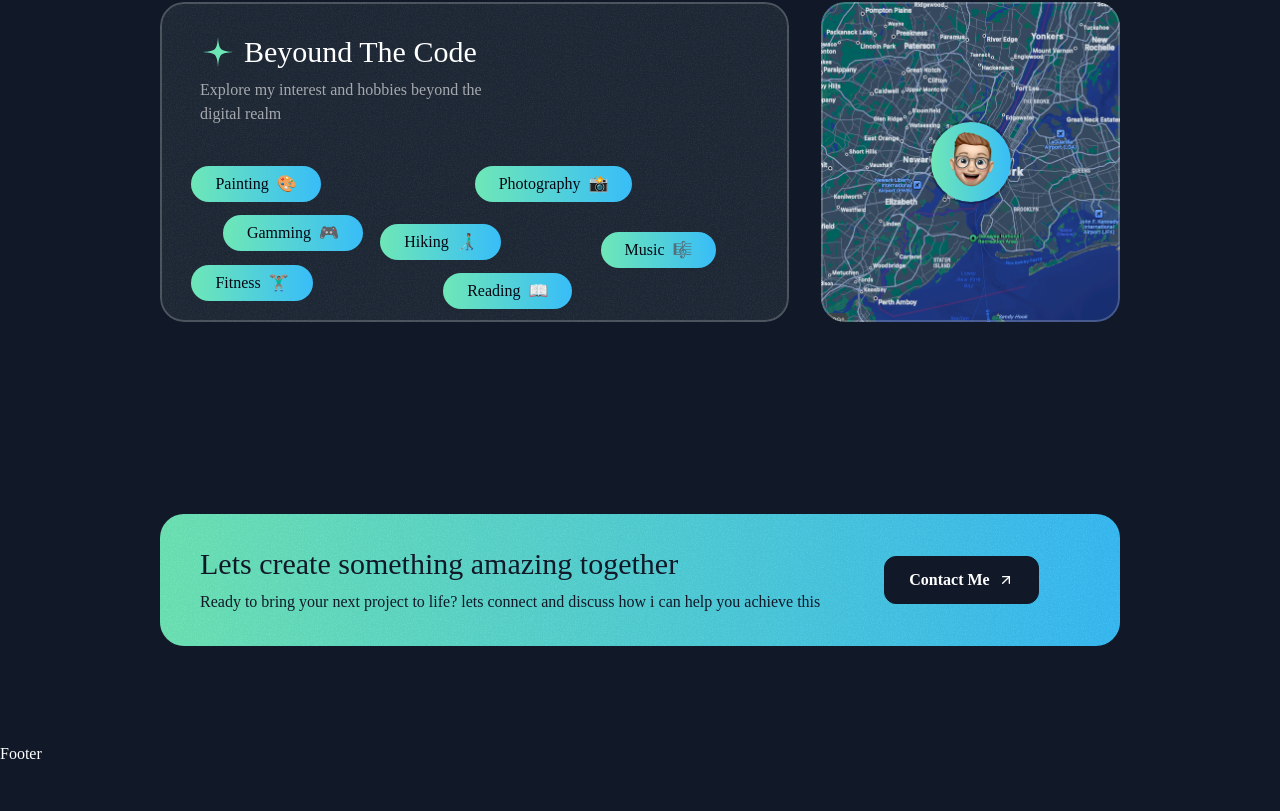
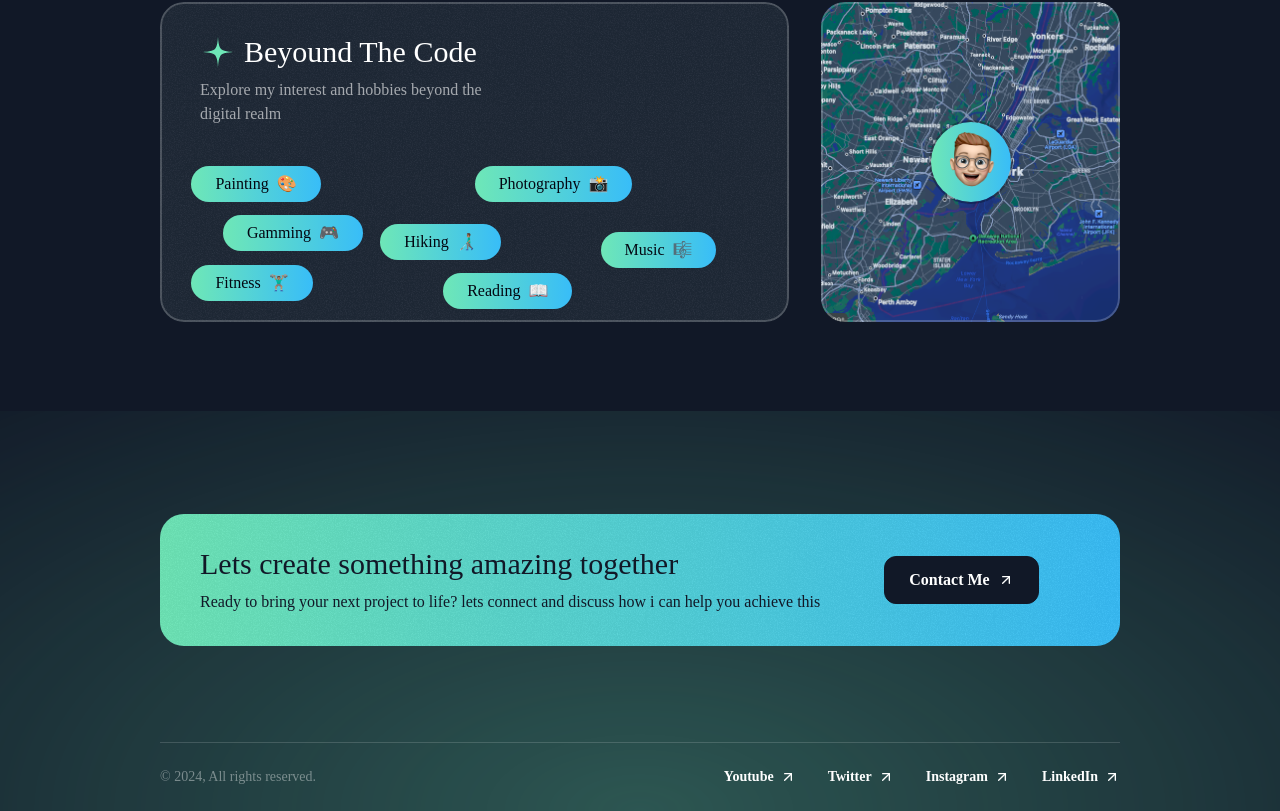
Before and after one commit to igbokwe-chibueze/single_page_portfolio, a Next.js app: page / in a window 1280 px wide. Shown: the part 4454-5265 px from the top of the page. Before the commit the page ends 5220 px from the top, so only its background shows below. Built offline with nearby package versions, Linux system fonts and the light colour scheme; a web font is replaced by a local one.

Commit message:
Created Footer
Signed-off-by: igbokwe-chibueze <igbokwechibueze@gmail.com>

```diff
--- a/src/sections/Footer.tsx
+++ b/src/sections/Footer.tsx
@@ -1,8 +1,47 @@
-import React from 'react'
+import ArrowUpRightIcon from '@/assets/icons/arrow-up-right.svg'
 
+  const footerLinks = [
+    {
+      title: "Youtube",
+      href: "#",
+    },
+    {
+      title: "Twitter",
+      href: "#",
+    },
+    {
+      title: "Instagram",
+      href: "#",
+    },
+    {
+      title: "LinkedIn",
+      href: "#",
+    },
+  ]
 const Footer = () => {
   return (
-    <div>Footer</div>
+    <footer className='relative overflow-x-clip'>
+      <div className='absolute h-[400px] w-[1600px] bottom-0 left-1/2 -translate-x-1/2 bg-emerald-300/30
+        mask-image-radial-gradient -z-10'
+      ></div>
+      <div className='container'>
+        <div className='border-t border-white/15 py-6 text-sm flex flex-col md:flex-row md:justify-between items-center gap-8'>
+          <div className='text-white/40'>&copy; 2024, All rights reserved.</div>
+          <nav className='flex flex-col md:flex-row items-center gap-8'>
+            {footerLinks.map((link) =>(
+              <a
+                href={link.href}
+                key={link.title}
+                className='inline-flex items-center gap-1.5'
+              >
+                <span className='font-semibold'>{link.title}</span>
+                <ArrowUpRightIcon className="size-4"/>
+              </a>
+            ))}
+          </nav>
+        </div>
+      </div>
+    </footer>
   )
 }
 
--- a/tailwind.config.ts
+++ b/tailwind.config.ts
@@ -39,6 +39,10 @@
           maskImage: "linear-gradient(to right, transparent, black 10%, black 90%, transparent)",
           WebkitMaskImage: "linear-gradient(to right, transparent, black 10%, black 90%, transparent)",
         },
+        ".mask-image-radial-gradient": {
+          maskImage: "radial-gradient(ellipse at bottom center, black, transparent)",
+          WebkitMaskImage: "radial-gradient(ellipse at bottom center, black, transparent)",
+        },
       });
     }),
   ],
```
